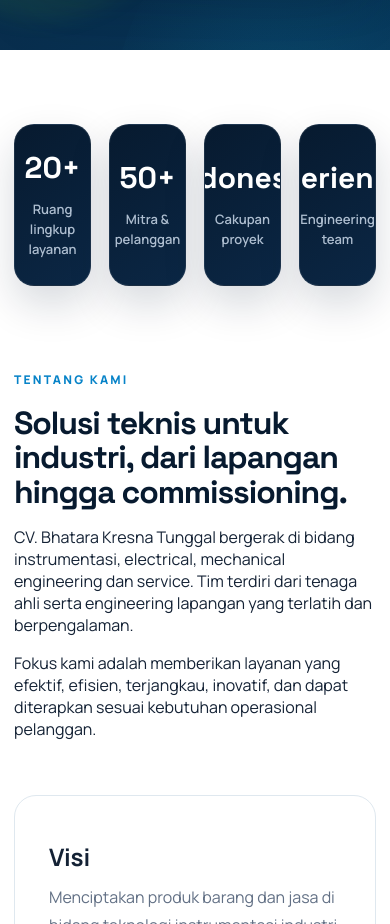
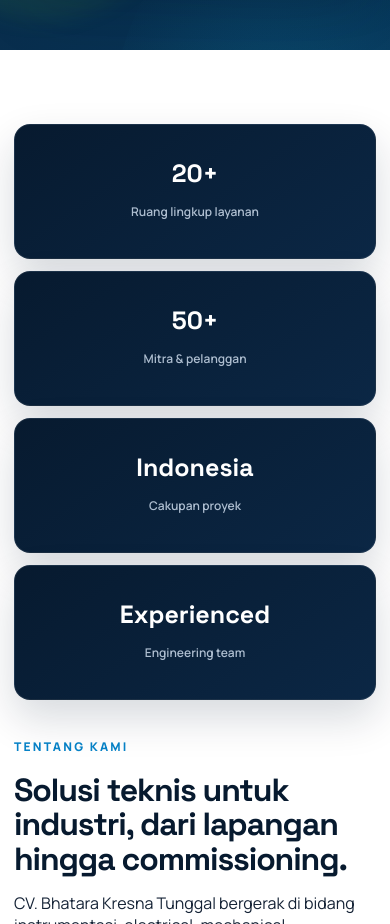
Before and after one commit to athenszz00/bkt-company-profile, a React (Vite) app: page / in a window 390 px wide. Shown: the part 1000-1924 px from the top of the page. Built offline with nearby package versions, Linux system fonts and the light colour scheme.

Commit message:
Update Card Highlight Mobile

```diff
--- a/src/styles.css
+++ b/src/styles.css
@@ -2381,6 +2381,15 @@ img {
 ========================================================= */
 
 @media (max-width: 980px) {
+  .about-highlights {
+  grid-template-columns: repeat(2, minmax(0, 1fr));
+  gap: 16px;
+  margin-bottom: 50px;
+}
+
+.about-highlight-card {
+  min-width: 0;
+}
   .hero {
     min-height: auto;
   }
@@ -2437,6 +2446,39 @@ img {
 ========================================================= */
 
 @media (max-width: 760px) {
+  .about-highlights {
+  grid-template-columns: 1fr;
+  gap: 14px;
+  margin-bottom: 42px;
+}
+
+.about-highlight-card {
+  width: 100%;
+  min-width: 0;
+  min-height: 145px;
+
+  padding: 24px 20px;
+
+  border-radius: 18px;
+}
+
+.about-highlight-card strong {
+  max-width: 100%;
+
+  font-size: 28px;
+
+  white-space: normal;
+  overflow-wrap: break-word;
+}
+
+.about-highlight-card p {
+  max-width: 100%;
+
+  font-size: 13px;
+
+  white-space: normal;
+}
+
   .container {
     width: min(100% - 28px, 1180px);
   }
@@ -2576,6 +2618,28 @@ img {
 ========================================================= */
 
 @media (max-width: 420px) {
+  .about-highlights {
+    grid-template-columns: 1fr;
+    gap: 12px;
+    margin-bottom: 38px;
+  }
+
+  .about-highlight-card {
+    min-height: 135px;
+
+    padding: 22px 18px;
+
+    border-radius: 16px;
+  }
+
+  .about-highlight-card strong {
+    font-size: 25px;
+  }
+
+  .about-highlight-card p {
+    font-size: 12px;
+  }
+
   .hero h1 {
     font-size: 38px;
   }
```
Also changed, not shown: 4 other files (tests, documents, lock files or other folders).
